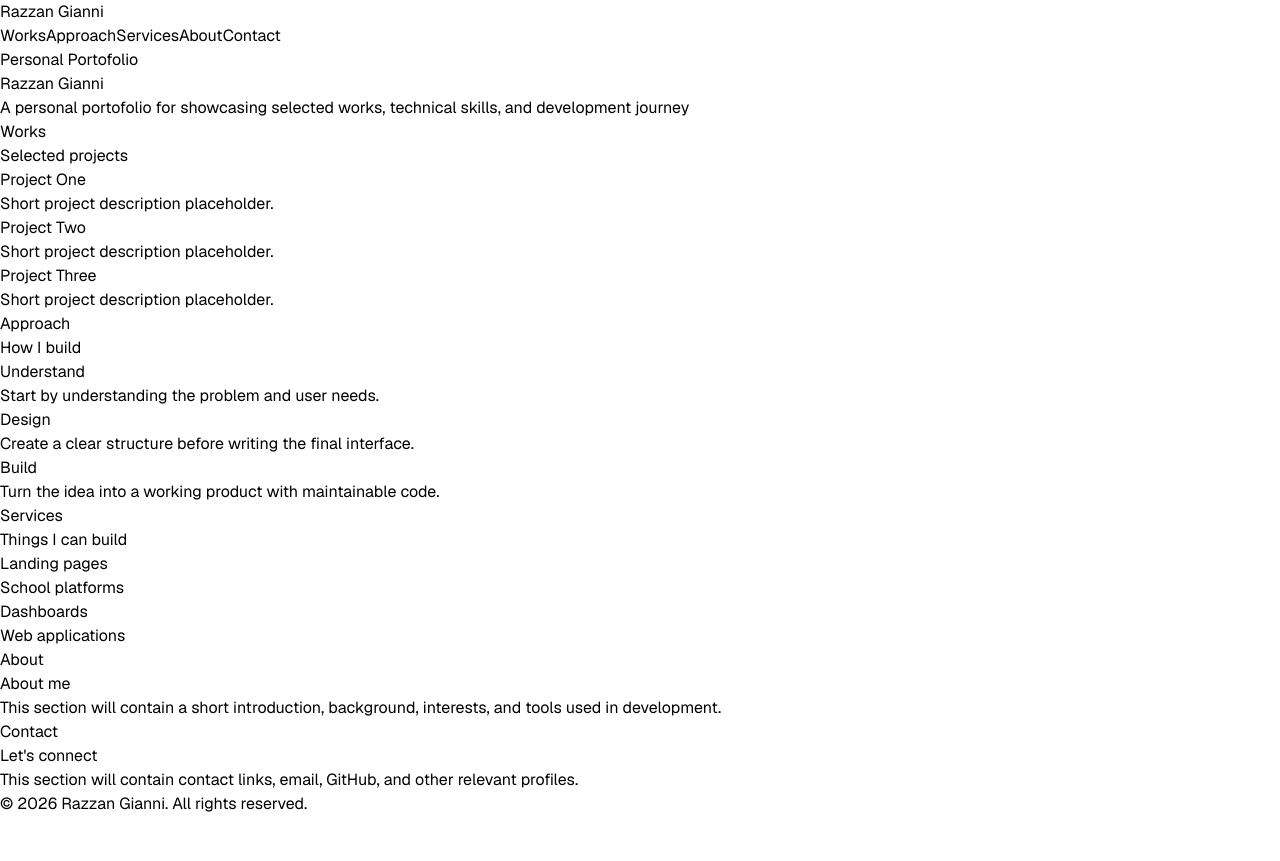
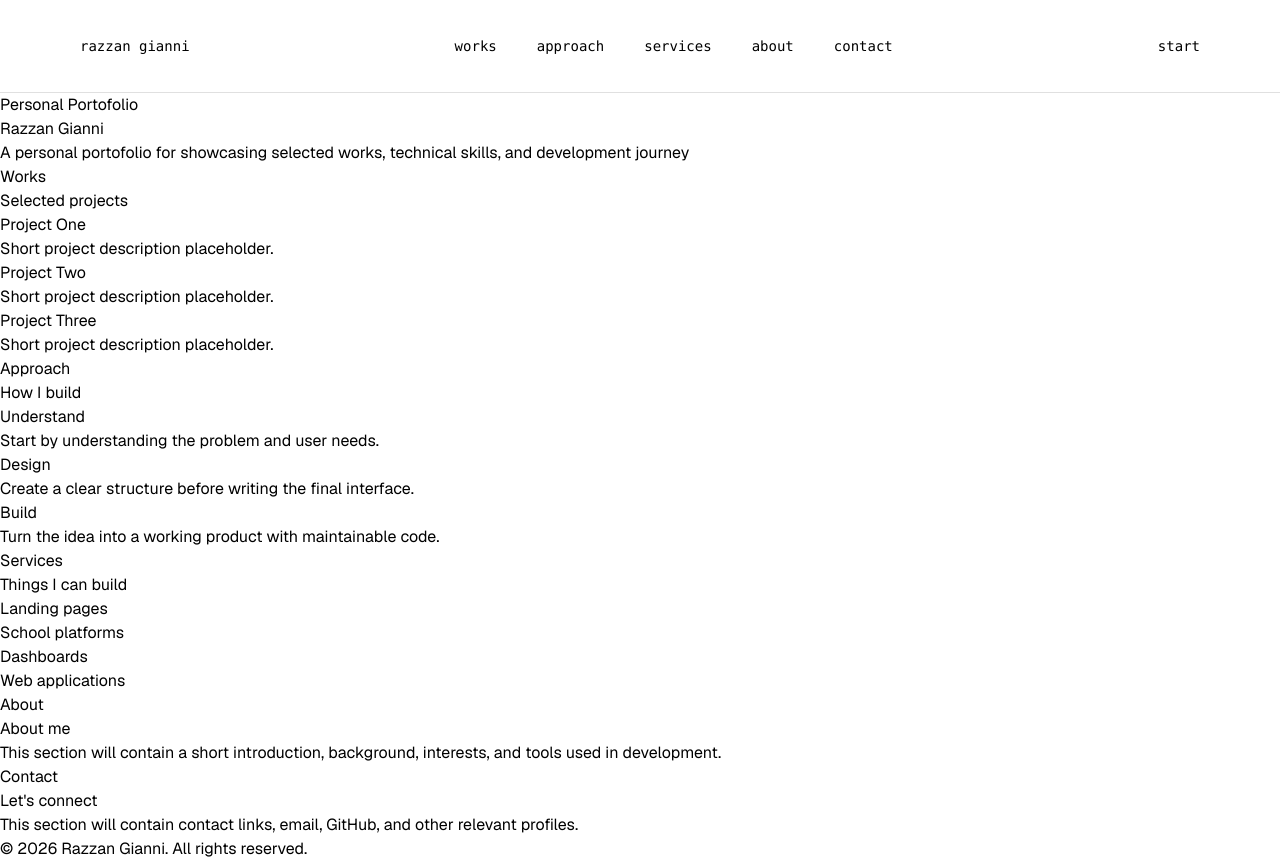
Before and after one commit to YuZann81/razzan-portofolio, a Next.js app: page / in a window 1280 px wide. Before the commit the page ends 816 px from the top, so only its background shows below. Built offline with nearby package versions, Linux system fonts and the light colour scheme.

Commit message:
style: add navigation layout

```diff
--- a/src/components/Navbar.tsx
+++ b/src/components/Navbar.tsx
@@ -1,16 +1,30 @@
+const navItems = [
+  { label: "works", href: "#works" },
+  { label: "approach", href: "#approach" },
+  { label: "services", href: "#services" },
+  { label: "about", href: "#about" },
+  { label: "contact", href: "#contact" },
+];
+
 export default function Navbar() {
   return (
-    <header>
-      <nav>
-        <a href="#hero">Razzan Gianni</a>
+    <header className="sticky top-0 z-50 border-b border-[var(--border)] bg-white">
+      <nav className="mx-auto flex max-w-[1200px] items-center justify-between px-4 py-6 md:px-10">
+        <a href="#hero" className="font-mono text-sm text-[var(--foreground)] transition-colors hover:text-[var(--accent)]">
+          razzan gianni
+        </a>
 
-        <div>
-          <a href="#works">Works</a>
-          <a href="#approach">Approach</a>
-          <a href="#services">Services</a>
-          <a href="#about">About</a>
-          <a href="#contact">Contact</a>
+        <div className="hidden items-center gap-2 md:flex">
+          {navItems.map((item) => (
+            <a key={item.href} href={item.href} className="px-4 py-3 font-mono text-sm lowercase text-[var(--placeholder)] transition-colors hover:text-[var(--accent)]">
+              {item.label}
+            </a>
+          ))}
         </div>
+
+        <a href="#contact" className="font-mono text-sm text-[var(--accent)] transition-colors hover:text-[var(--accent-secondary)]">
+          start
+        </a>
       </nav>
     </header>
   );
```
